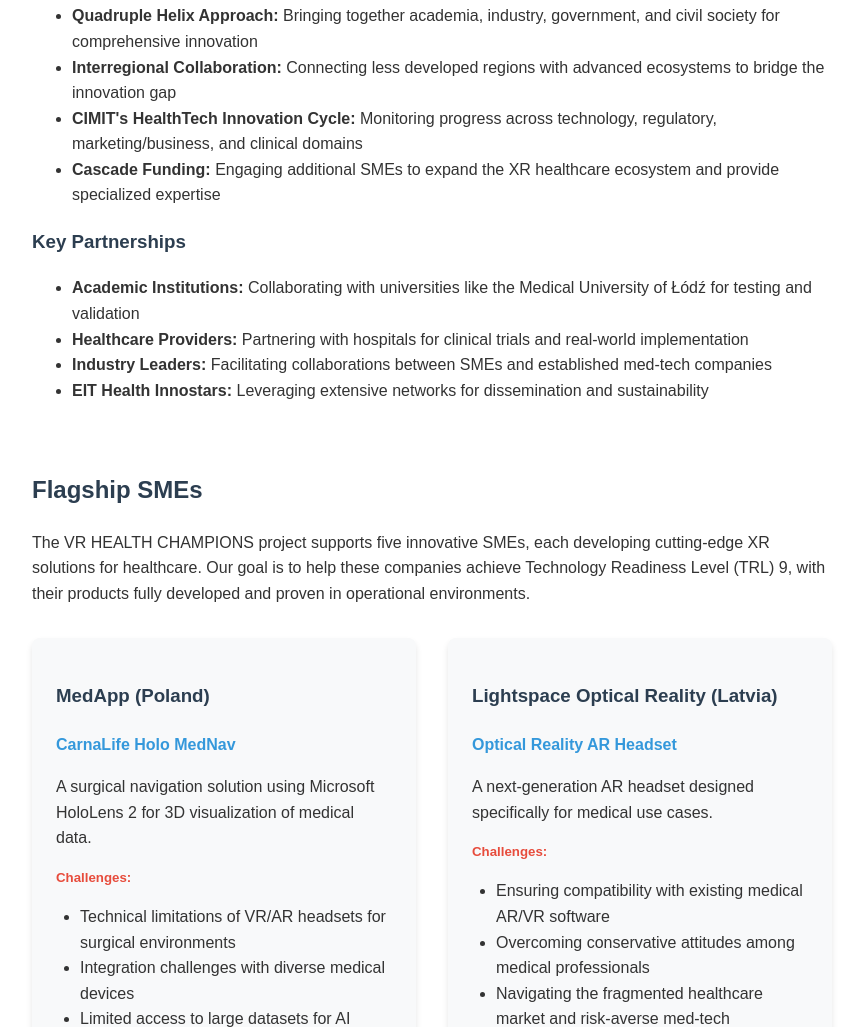
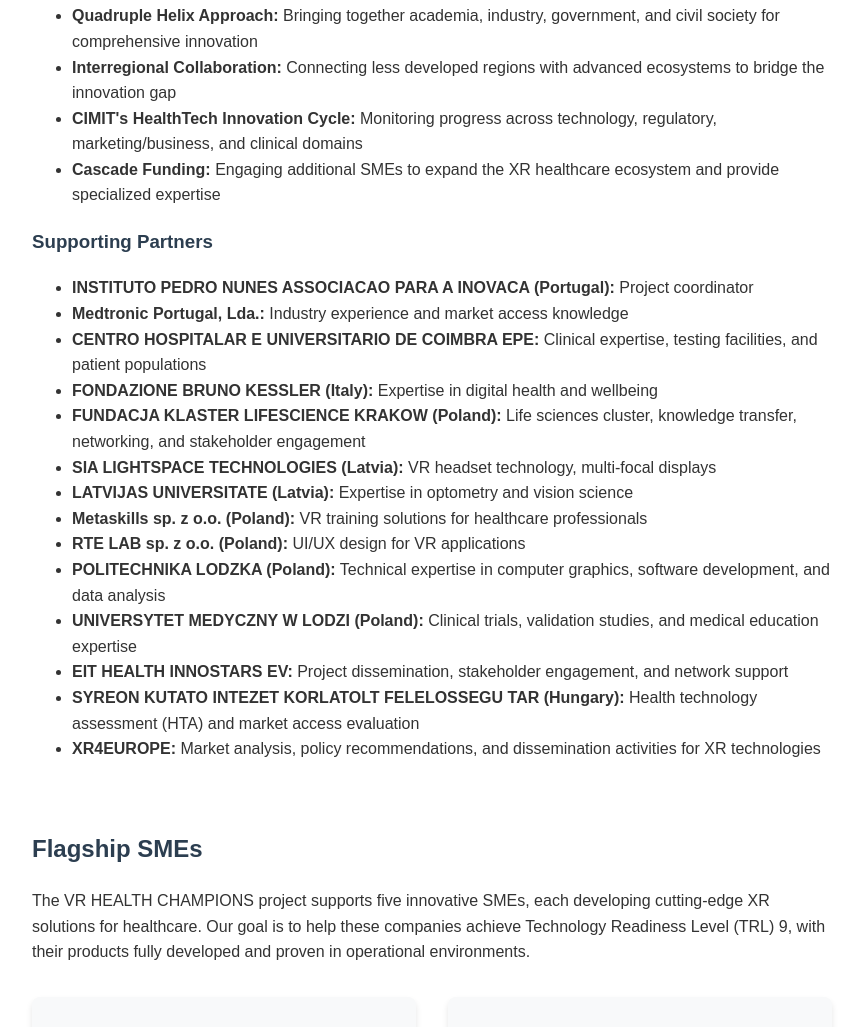
Before and after one commit to egomango/vrhealthchamp, a plain HTML site: page index.html in a window 1280 px wide. Shown: the part 945-1972 px from the top of the page, without its empty margins (208-1068 px from the left). Drawn offline with Linux system fonts and the light colour scheme.

Commit message:
supporting partners

```diff
--- a/index.html
+++ b/index.html
@@ -128,26 +128,82 @@
                     </li>
                 </ul>
 
-                <h3>Key Partnerships</h3>
+                <h3>Supporting Partners</h3>
                 <ul>
                     <li>
-                        <strong>Academic Institutions:</strong> Collaborating
-                        with universities like the Medical University of Łódź
-                        for testing and validation
+                        <strong
+                            >INSTITUTO PEDRO NUNES ASSOCIACAO PARA A INOVACA
+                            (Portugal):</strong
+                        >
+                        Project coordinator
                     </li>
                     <li>
-                        <strong>Healthcare Providers:</strong> Partnering with
-                        hospitals for clinical trials and real-world
-                        implementation
+                        <strong>Medtronic Portugal, Lda.:</strong> Industry
+                        experience and market access knowledge
                     </li>
                     <li>
-                        <strong>Industry Leaders:</strong> Facilitating
-                        collaborations between SMEs and established med-tech
-                        companies
+                        <strong
+                            >CENTRO HOSPITALAR E UNIVERSITARIO DE COIMBRA
+                            EPE:</strong
+                        >
+                        Clinical expertise, testing facilities, and patient
+                        populations
                     </li>
                     <li>
-                        <strong>EIT Health Innostars:</strong> Leveraging
-                        extensive networks for dissemination and sustainability
+                        <strong>FONDAZIONE BRUNO KESSLER (Italy):</strong>
+                        Expertise in digital health and wellbeing
+                    </li>
+                    <li>
+                        <strong
+                            >FUNDACJA KLASTER LIFESCIENCE KRAKOW
+                            (Poland):</strong
+                        >
+                        Life sciences cluster, knowledge transfer, networking,
+                        and stakeholder engagement
+                    </li>
+                    <li>
+                        <strong>SIA LIGHTSPACE TECHNOLOGIES (Latvia):</strong>
+                        VR headset technology, multi-focal displays
+                    </li>
+                    <li>
+                        <strong>LATVIJAS UNIVERSITATE (Latvia):</strong>
+                        Expertise in optometry and vision science
+                    </li>
+                    <li>
+                        <strong>Metaskills sp. z o.o. (Poland):</strong> VR
+                        training solutions for healthcare professionals
+                    </li>
+                    <li>
+                        <strong>RTE LAB sp. z o.o. (Poland):</strong> UI/UX
+                        design for VR applications
+                    </li>
+                    <li>
+                        <strong>POLITECHNIKA LODZKA (Poland):</strong> Technical
+                        expertise in computer graphics, software development,
+                        and data analysis
+                    </li>
+                    <li>
+                        <strong>UNIVERSYTET MEDYCZNY W LODZI (Poland):</strong>
+                        Clinical trials, validation studies, and medical
+                        education expertise
+                    </li>
+                    <li>
+                        <strong>EIT HEALTH INNOSTARS EV:</strong> Project
+                        dissemination, stakeholder engagement, and network
+                        support
+                    </li>
+                    <li>
+                        <strong
+                            >SYREON KUTATO INTEZET KORLATOLT FELELOSSEGU TAR
+                            (Hungary):</strong
+                        >
+                        Health technology assessment (HTA) and market access
+                        evaluation
+                    </li>
+                    <li>
+                        <strong>XR4EUROPE:</strong> Market analysis, policy
+                        recommendations, and dissemination activities for XR
+                        technologies
                     </li>
                 </ul>
             </section>
```
